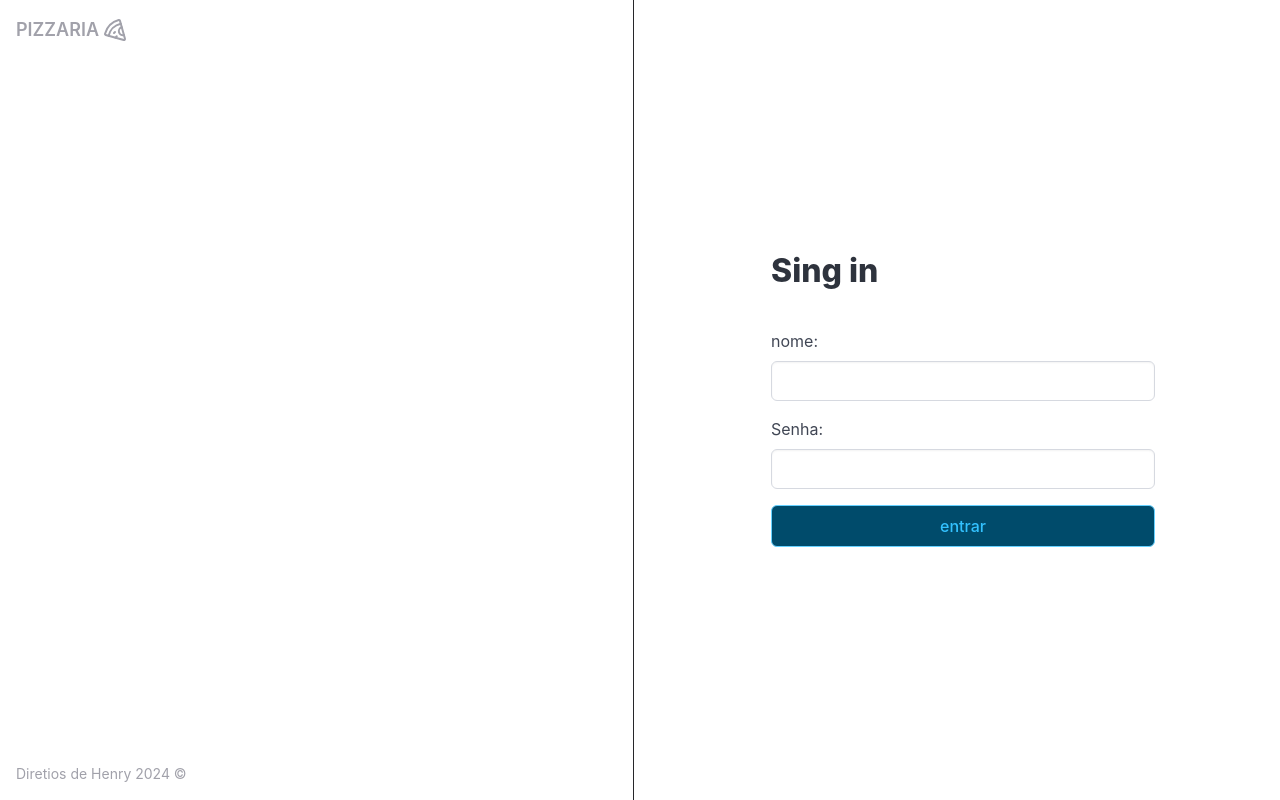
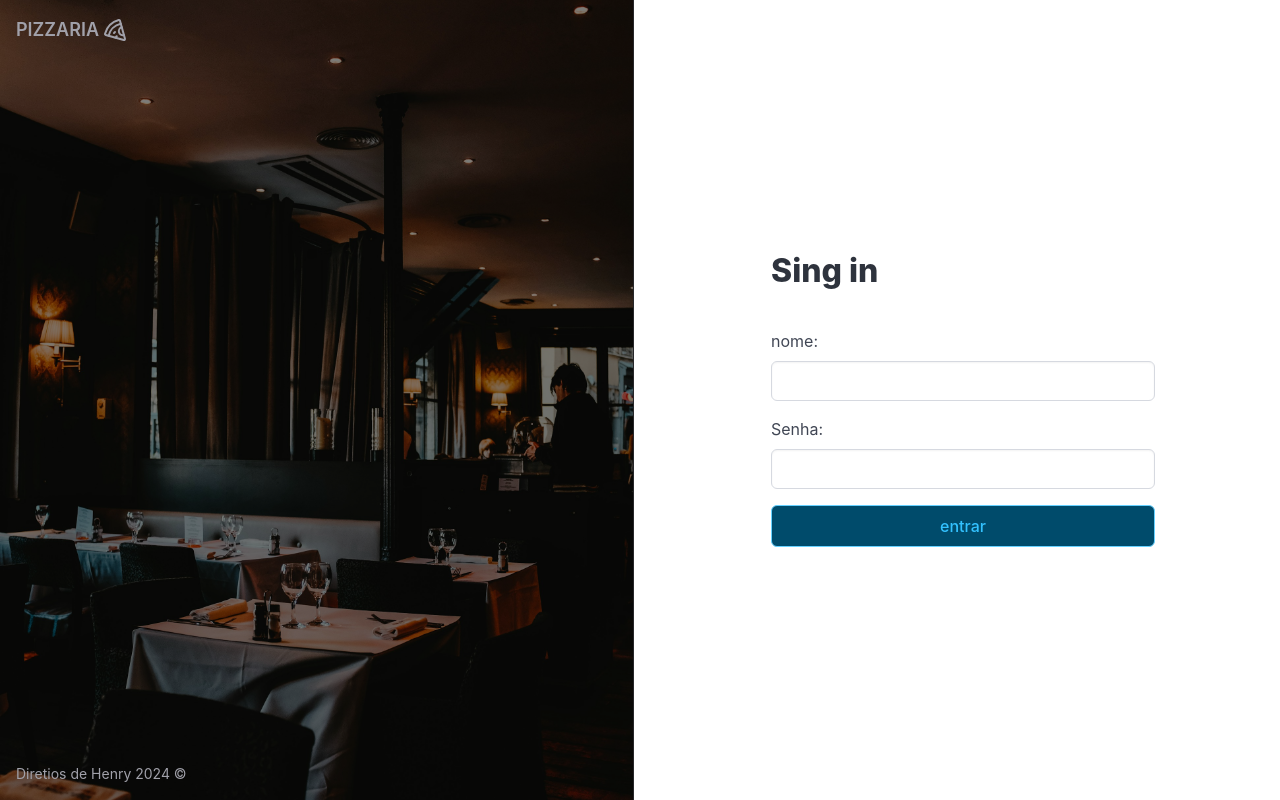
Before and after one commit to Henrytos/pizzaria-sass, a PHP site: page / in a window 1280 px wide. Run offline with PHP 8.4, Linux system fonts and the light colour scheme; some libraries are stand-ins or nearby versions.

Commit message:
adicionando imagem na pagina de login

```diff
--- /dev/null
+++ b/assets/styles/index.style.css
@@ -0,0 +1,6 @@
+#home{
+  background-position: center left;
+  background-size: cover;
+  background-image: url('../imgs/bg-login.jpg');
+  background-color: black;
+}
--- a/views/index.view.php
+++ b/views/index.view.php
@@ -36,14 +36,19 @@ if (isset($_POST["nome"])) {
     <link rel="stylesheet" href="https://cdn.jsdelivr.net/npm/bulma@1.0.0/css/bulma.min.css" />
     <!-- tailwind -->
     <script src="https://cdn.tailwindcss.com"></script>
+    <!-- style css -->
+    <link rel="stylesheet" href="./assets/styles/index.style.css">
 </head>
 
 <body class="min-h-screen grid grid-cols-2 antialised ">
-    <section class="border-r border-zinc-800 flex flex-col justify-between p-4 text-zinc-400">
+    <section class="border-r border-zinc-800  text-zinc-400 " id="home">
+        <div class="w-full h-full flex flex-col justify-between p-4 bg-black/50">
         <h2 class="font-semibold text-lg uppercase flex gap-1">
             <span>pizzaria</span> <i data-lucide="pizza"></i>
         </h2>
         <span class="text-sm">Diretios de Henry 2024 &copy; </span>
+
+        </div>
     </section>
 
     <section class="flex items-center justify-center">
```
Also changed, not shown: assets/imgs/bg-login.jpg (added).
